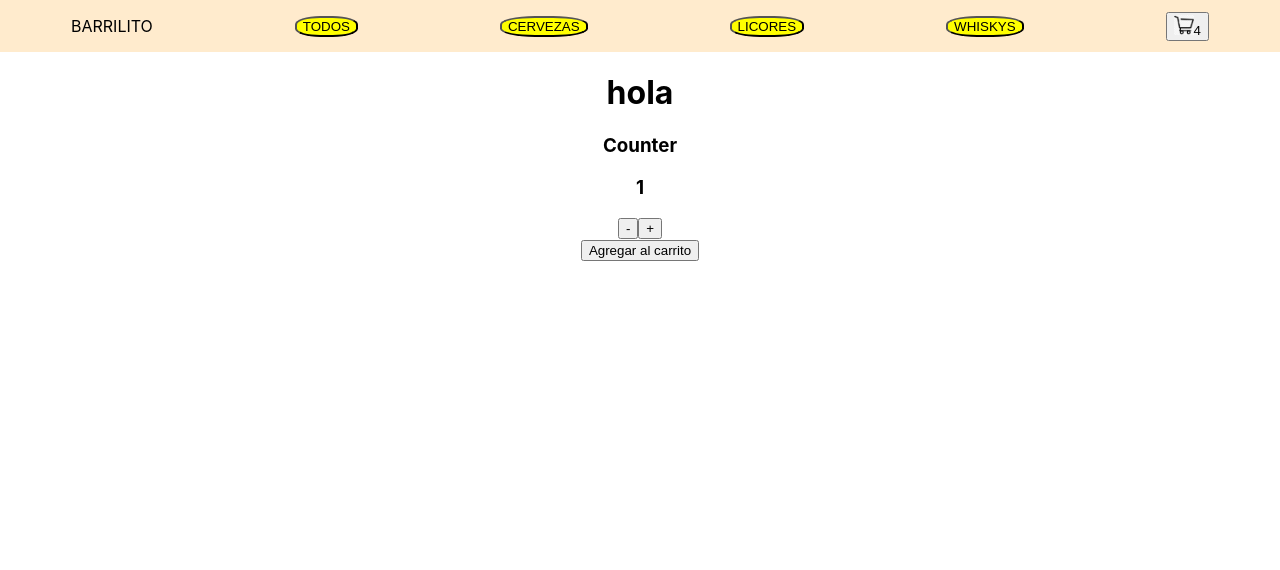
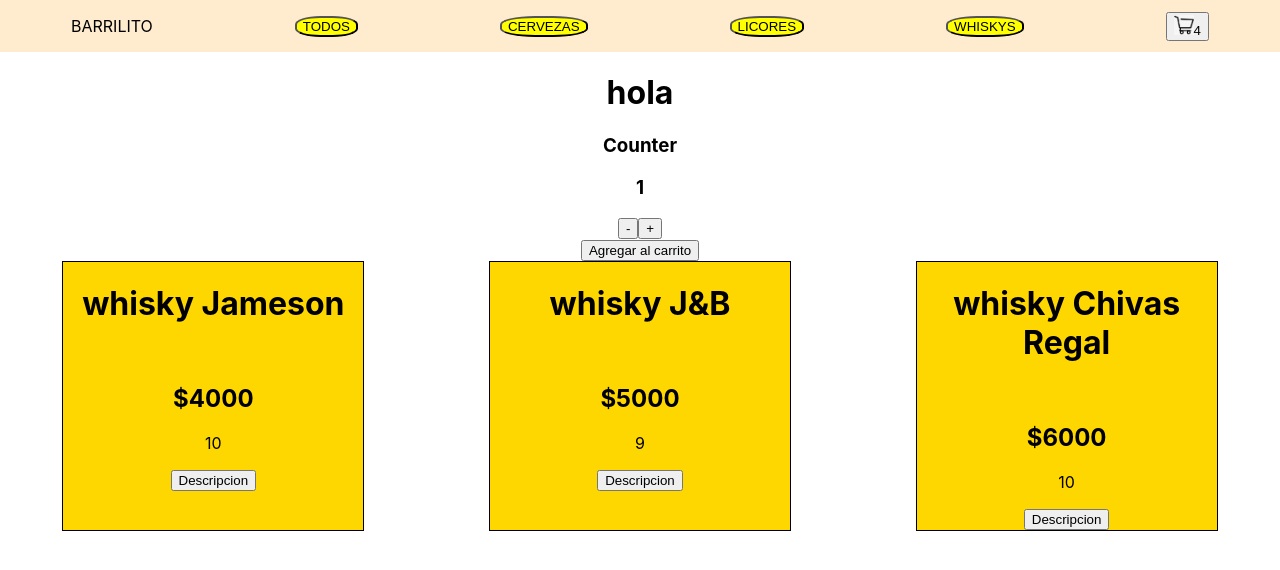
Before and after one commit to MatLeaP/Ecommerce-con-React-js, a React (Create React App) app: page / in a window 1280 px wide. Shown: the top 570 px of the page. Built offline with nearby package versions, Linux system fonts and the light colour scheme.

Commit message:
promises

```diff
--- a/package.json
+++ b/package.json
@@ -8,6 +8,7 @@
     "@testing-library/user-event": "^13.5.0",
     "react": "^17.0.2",
     "react-dom": "^17.0.2",
+    "react-router-dom": "^6.2.1",
     "react-scripts": "5.0.0",
     "web-vitals": "^2.1.4"
   },
--- /dev/null
+++ b/src/components/Item/Item.css
@@ -0,0 +1,6 @@
+.Item{
+    border: 1px black solid;
+    background-color: gold;
+    width: 300px;
+    height: 500;
+}
--- /dev/null
+++ b/src/components/Item/Item.js
@@ -0,0 +1,18 @@
+import "./Item.css"
+
+
+const Item = ({product}) => {
+    return(
+        <div className="Item">
+            <h1>{product.name}</h1>
+            <img></img>
+            <h2>{product.price}</h2>
+            <p>{product.stock}</p>
+            <button>Descripcion</button>
+        </div>
+    )
+
+
+}
+
+export default Item
--- /dev/null
+++ b/src/components/ItemList/ItemList.css
@@ -0,0 +1,5 @@
+.ItemList{
+    display: flex;
+    flex-direction: row;
+    justify-content: space-around;
+}
--- /dev/null
+++ b/src/components/ItemList/ItemList.js
@@ -0,0 +1,14 @@
+import Item from "../Item/Item"
+import "./ItemList.css"
+
+
+const ItemList = ({products}) => {
+    return(
+        <div className="ItemList" >
+            {products.map((product) =>
+            <Item product={product} key={product.id} />)}
+        </div>
+    )
+}
+
+export default ItemList
--- a/src/components/ItemListContainer/ItemListContainer.js
+++ b/src/components/ItemListContainer/ItemListContainer.js
@@ -1,17 +1,32 @@
 import FunctionCounter from "../ItemCount/ItemCount";
-
-
-
+import { useEffect, useState } from "react"
+import { getProducts } from "../asyncmock";
+import ItemList from "../ItemList/ItemList";
+import "./ItemListContainer.css"
 
 
 
 
 
 const ItemListContainer = ({title}) => {
+    const [products, setProducts] = useState([])
+
+    useEffect(() => {
+        getProducts().then(products => {
+            console.log(products)
+            setProducts(products)
+        })
+    }, [])
+
+
+
+
+
     return(
-        <div>
+        <div className="ItemListContainer">
             <h1>{title} </h1>
             <FunctionCounter stock= "10" initial= {1} />
+            <ItemList products = {products} />
         </div>
     )
 
--- /dev/null
+++ b/src/components/asyncmock.js
@@ -0,0 +1,16 @@
+const products =[
+    { id: 1, name:'whisky Jameson', price: '$4000', category: 'whisky', stock: 10},
+    { id: 2, name:'whisky J&B', price: '$5000', category: 'whisky', stock: 9},
+    { id: 3, name:'whisky Chivas Regal', price: '$6000', category: 'whisky', stock: 10}
+
+]
+
+export const getProducts = () => {
+    return new Promise((resolve) => {
+        setTimeout(() =>{
+                    resolve(products)
+
+        }, 3000)
+
+    })
+}
```
Also changed, not shown: src/components/ItemListContainer/ItemListContainer.css (added), 1 other file (tests, documents, lock files or other folders).
